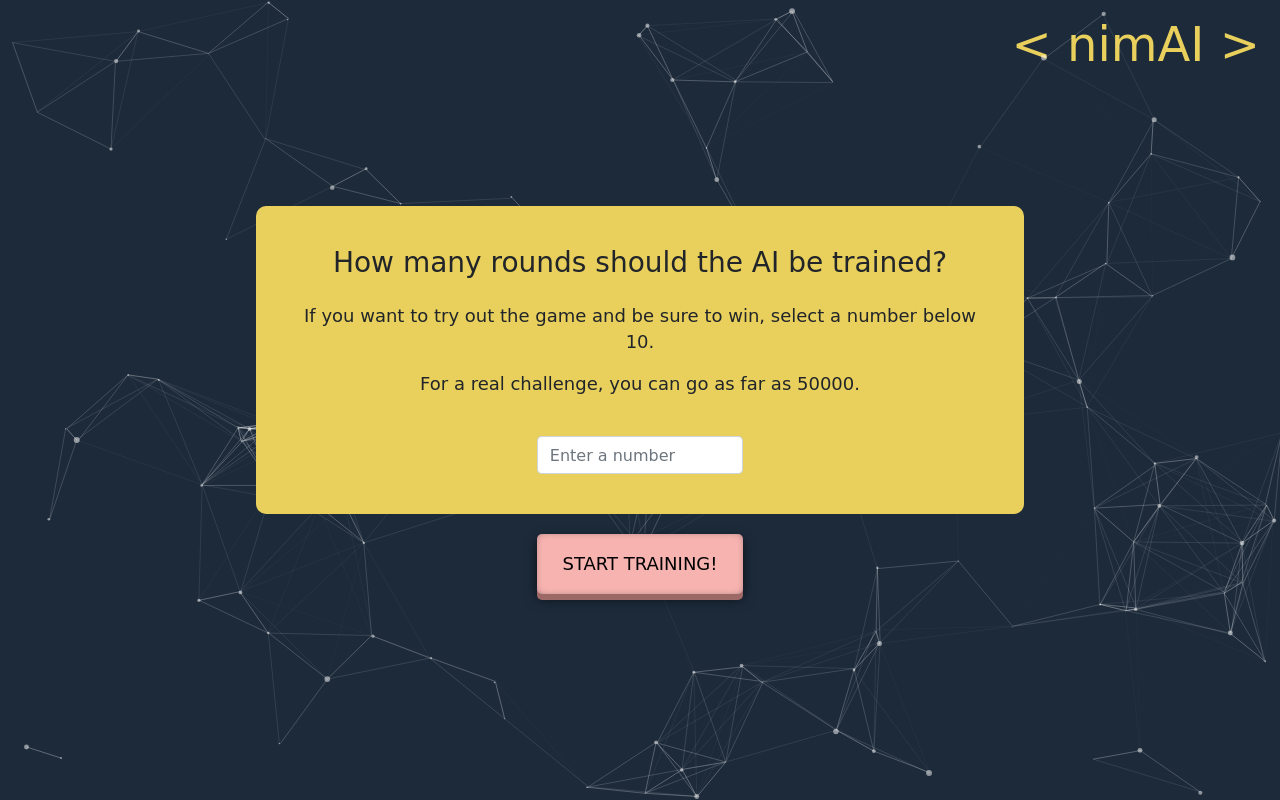
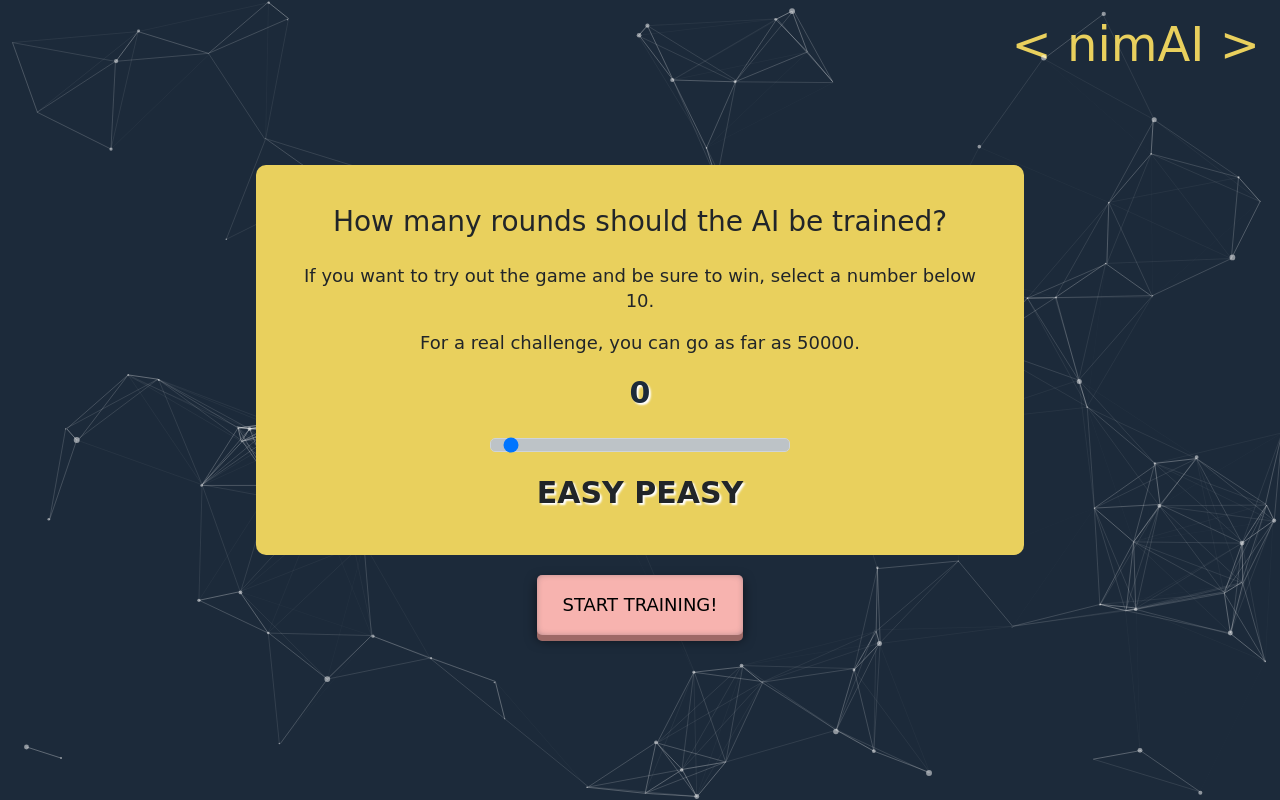
Before and after one commit to JokusPokus/Nim_AI, a Flask app: page /nim_train in a window 1280 px wide. Run offline with Flask 2, Linux system fonts and the light colour scheme; some libraries are stand-ins or nearby versions; some web fonts are replaced.

Commit message:
Add range of rounds

```diff
--- a/static/js/main.js
+++ b/static/js/main.js
@@ -118,13 +118,59 @@ function showDiv() {
     document.querySelector(".preload").style.display = "none";
   }, 10000);
 }
-
-function checkCoins() {
-  const rowElements = document.querySelectorAll(".board-list__row");
-  let chosenRow = document.querySelector(".board-list__check:checked");
-  // console.log(chosenRow);
-  rowElements.forEach((row) => {
-    // console.log(row);
+//toggle class checked for li element
+function toggleChecked() {
+  let arrayItems = document.querySelectorAll(".board-list__check");
+  arrayItems.forEach((item) => {
+    item.addEventListener("click", function (e) {
+      e.target.parentNode.classList.toggle("checked");
+    });
   });
 }
-checkCoins();
+
+//on every click loop trough 4 rows and check if any row's child has class checked
+
+$(document).on("click", function () {
+  $(".board-list__row").each(function () {
+    // check id of row when class active in any child
+    $(this)
+      .find("li")
+      .each(function () {
+        if ($(this).hasClass("checked")) {
+          console.log($(this).parent().attr("id"));
+        } else {
+          // console.log("false");
+        }
+      });
+  });
+});
+
+toggleChecked();
+
+//choose the number of training rounds
+const numberOfRounds = document.querySelector('input[type="range"]');
+let newLevelValue;
+const rangeValue = function () {
+  let newValue = numberOfRounds.value;
+  let target = document.querySelector(".value");
+  target.innerHTML = newValue;
+  let level = document.querySelector(".level");
+
+  if (newValue <= 10000) {
+    newLevelValue = "EASY PEASY";
+    level.classList.remove("hard");
+    level.classList.remove("normal");
+  } else if (newValue <= 30000) {
+    newLevelValue = "NORMAL";
+    level.classList.remove("hard");
+    level.classList.add("normal");
+  } else {
+    newLevelValue = "PREPARE TO CRY";
+    level.classList.remove("normal");
+    level.classList.add("hard");
+  }
+  level.innerHTML = newLevelValue;
+  return newLevelValue;
+};
+
+numberOfRounds.addEventListener("input", rangeValue);
--- a/static/style.css
+++ b/static/style.css
@@ -167,6 +167,10 @@ input[type="checkbox"][id^="coin"] {
   margin: 10px;
   cursor: pointer;
 }
+input[type="checkbox"]:disabled + label {
+  /* display: none;
+  pointer-events: none; */
+}
 
 .board-list__item label:before {
   background-color: white;
@@ -192,6 +196,9 @@ input[type="checkbox"][id^="coin"] {
   transition-duration: 0.2s;
   transform-origin: 50% 50%;
 }
+.board-list__placeholder {
+  width: 60px;
+}
 
 :checked + label:before {
   content: "✓";
@@ -213,7 +220,6 @@ input[type="checkbox"][id^="coin"] {
   border-left-color: #080808;
   border-right-color: #080808;
   border-top-color: #020202;
-  box-shadow: inset 0 0 18rem black, inset 0 0 3rem black, 0 0 10rem black;
   pointer-events: none;
 }
 .screen-alert #message {
@@ -225,7 +231,7 @@ input[type="checkbox"][id^="coin"] {
   color: yellow;
 }
 .screen-alert #message {
-  background-color: #031e11;
+  background-color: #000000;
   text-shadow: 0rem 0.2rem 1rem #0c7b46;
 }
 .screen-alert__win {
@@ -258,6 +264,38 @@ input[type="checkbox"][id^="coin"] {
 }
 .bounce-in-top:nth-child(8) {
   animation-delay: 2s;
+}
+
+/* range styles */
+.value {
+  text-align: center;
+  font-weight: bold;
+  font-size: 30px;
+  color: #1c2a3a;
+  text-shadow: white 2px 2px 2px;
+}
+.level {
+  text-align: center;
+  font-weight: bold;
+  font-size: 30px;
+  text-shadow: white 2px 2px 2px;
+  margin-top: 20px;
+}
+input[type="range"] {
+  display: block;
+  -webkit-appearance: none;
+  background-color: #bdc3c7;
+  width: 300px;
+  height: 5px;
+  border-radius: 5px;
+  margin: 0 auto;
+  outline: 0;
+}
+.normal {
+  color: darkgreen;
+}
+.hard {
+  color: red;
 }
 /**
  * ----------------------------------------
--- a/templates/nim_train.html
+++ b/templates/nim_train.html
@@ -11,9 +11,12 @@
             <p>If you want to try out the game and be sure to win, select a number below 10.</p>
             <p>For a real challenge, you can go as far as 50000.</p>
         </div>
-        <div class="d-flex justify-content-center">
-            <input name="n_train" type="number" placeholder="Enter a number" class="form-control mt-4" min="1"
-                max="50000" required>
+        <div class="d-flex justify-content-center flex-column">
+            <div class="value">0</div>
+            <input name="n_train" type="range" placeholder="Enter a number" class="form-control mt-4" min="1"
+                max="50000" required value=0>
+            <div class="level">EASY PEASY</div>
+
         </div>
 
 
```
Also changed, not shown: templates/nim.html (+9 -3 lines), templates/nim_board.html (+6 -5 lines).
